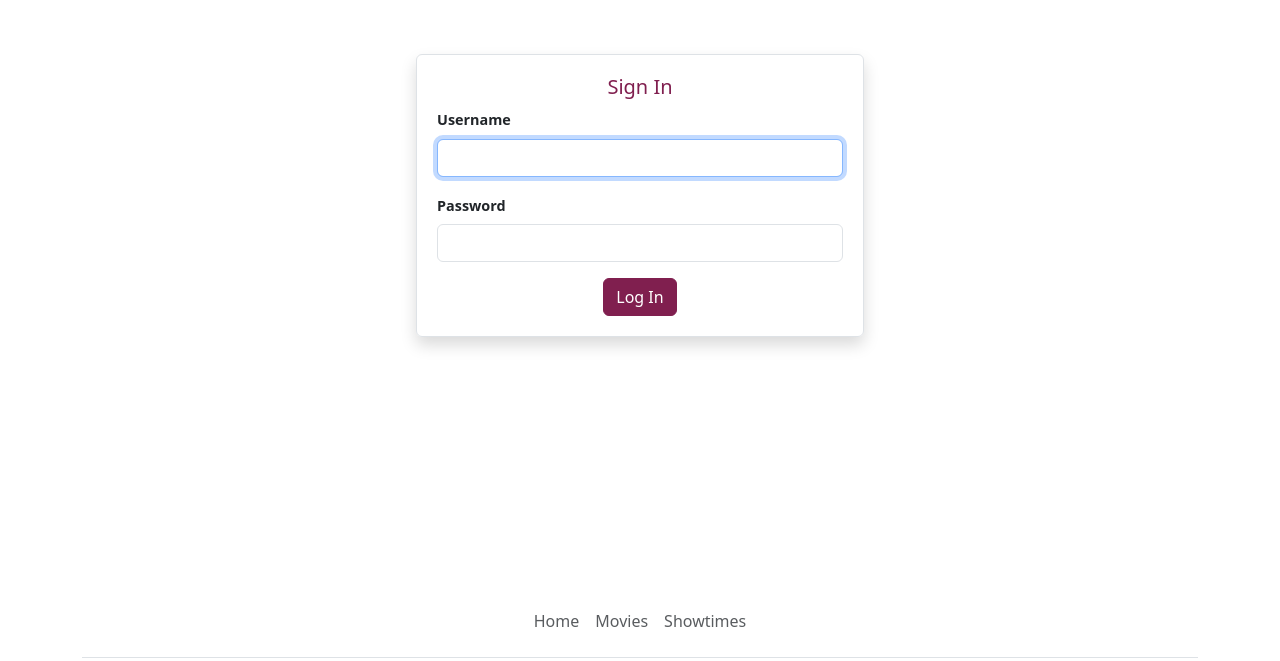
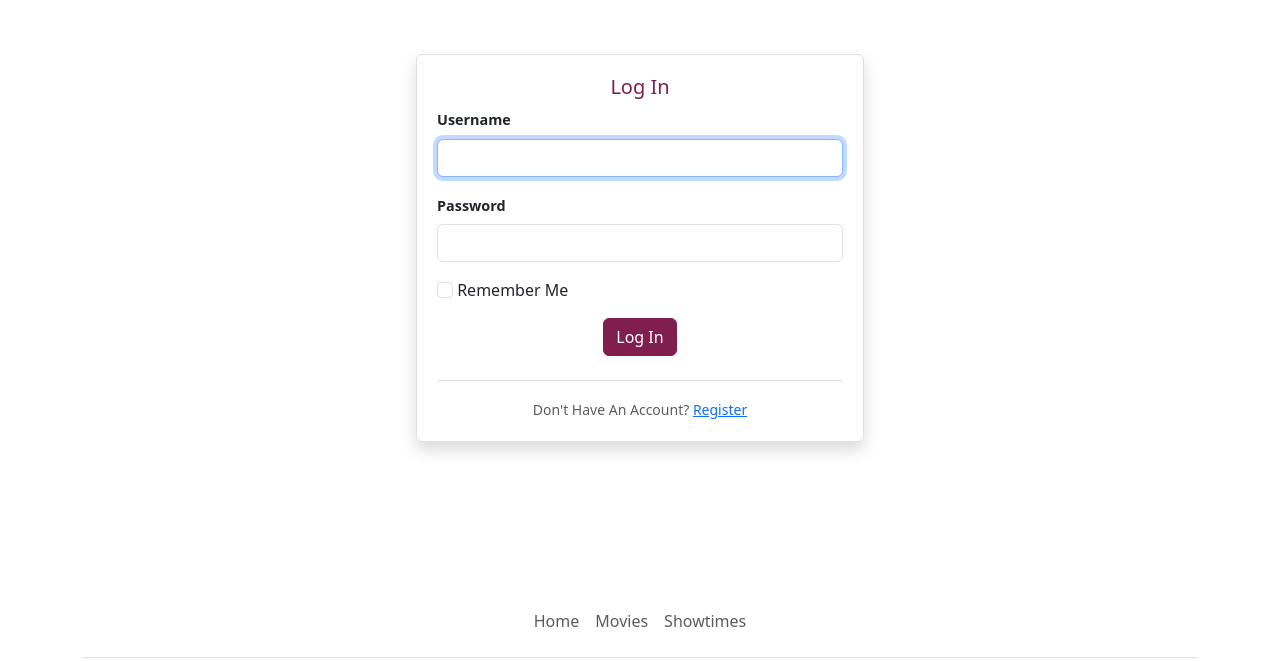
Before and after one commit to mnsrt-pb/TheaterTainment, a Flask app: page /e-login in a window 1280 px wide. Shown: the part 66-727 px from the top of the page. Run offline with Flask 3, Linux system fonts and the light colour scheme; some libraries are stand-ins or nearby versions.

Commit message:
Employee: login & register (incomplete)
Using flask_wtf to create Form classes

```diff
--- a/app.py
+++ b/app.py
@@ -2,12 +2,14 @@ from cs50 import SQL
 from datetime import datetime
 from flask import Flask, flash, redirect, render_template, request, session, url_for
 from flask_session import Session
-
-from helpers import apology, member_login_required, staff_login_required, validate_password, date, check_password_hash, generate_password_hash, database_movies, search_movie, get_title, released
+from forms import RegistrationForm, LoginForm
+from helpers import apology, member_login_required, staff_login_required, date, check_password_hash, generate_password_hash, database_movies, search_movie, get_title, released
 
 
 # Configure application
 app = Flask(__name__)
+app.config['SECRET_KEY'] = '238b73674c2a7a432a1ade61a2ecd214'
+app.config["WTF_CSRF_ENABLED"] = False
 
 # Configure session to use filesystem (instead of signed cookies)
 app.config['SESSION_PERMANENT'] = False
@@ -175,120 +177,79 @@ def coming_soon():
 
 
 @app.route('/e-login', methods=['GET', 'POST'])
-def employee_login():
+def login():
     '''Login employee'''
 
     # Forget any user_id
     session.clear()
 
+    form = LoginForm()
+
     # User reached route via POST (as by submitting a form via POST)
     if request.method == 'POST':
 
-        # Ensure username was submitted
-        if not request.form.get('username'):
-            flash('The Username field is required.')
-            return render_template('employee/login.html', failure=True)
-
-        # Ensure password was submitted
-        elif not request.form.get('password'):
-            flash('The Password field is required.')
-            return render_template('employee/login.html', failure=True)
-
         # Query database for username
-        rows = db.execute('SELECT * FROM staff WHERE username = ?', request.form.get('username'))
+        # rows = db.execute('SELECT * FROM staff WHERE username = ?', request.form.get('username'))
 
         # Ensure username exists and password is correct
-        if len(rows) != 1 or not check_password_hash(rows[0]['hash'], request.form.get('password')):
-            flash('Invalid Username or Password.')
-            return render_template('employee/login.html', failure=True)
+        # if len(rows) != 1 or not check_password_hash(rows[0]['hash'], request.form.get('password')):
+        #     flash('Invalid Username or Password.')
+        #     return render_template('employee/login.html', failure=True)
 
         # Remember which user has logged in
-        session['user_id'] = rows[0]['id']
-        session['user_type'] = 'staff'
+        # session['user_id'] = rows[0]['id']
+        # session['user_type'] = 'staff'
 
         # Redirect user to home page
         return redirect('/')
 
     # User reached route via GET (as by clicking a link or via redirect)
     else:
-        return render_template('employee/login.html')
+        return render_template('employee/login.html', form=form)
 
 
 @app.route('/e-register', methods=['GET', 'POST'])
-def employee_register():
+def register():
     '''Register associate'''
 
     # Forget any user id
     session.clear()
 
-    # User reached route via POST (as by submitting a form via POST)
-    if request.method == 'POST':
-        username, password, confirmation, e_key = (
-            request.form.get('username'),
-            request.form.get('password'),
-            request.form.get('confirmation'),
-            request.form.get('e-key')
-        )
+    form = RegistrationForm()
 
-        # Ensure username was submitted
-        if not username:
-            flash('The Username field is required.')
-            return render_template('employee/register.html', failure=True)
+    if form.validate_on_submit():
+            # flash('Registered!', 'success')
+            # flash('Username alredy exists.', 'success')
+            flash('Registered!', 'success')
+            return redirect('/')
 
-        # Ensure password was submitted
-        elif not password:
-            flash('The Password field is required.')
-            return render_template('employee/register.html', failure=True)
 
-        # Ensure password was submitted
-        elif not e_key:
-            flash('The Employee Key field is required.')
-            return render_template('employee/register.html', failure=True)
 
-        # Ensure passwords match
-        elif password != confirmation:
-            flash('The passwords you enter must match.')
-            return render_template('employee/register.html', failure=True)
+        # # Query database for username
+        # rows = db.execute('SELECT * FROM staff WHERE username = ?', form.username.data)
 
-        # Ensure user is an employee
-        elif employee_key != e_key:
-            flash('Invalid Employee Key.')
-            return render_template('employee/register.html', failure=True)
+        # # Ensure username does not exist
+        # if len(rows) != 0:
+        #     flash('Username already exists.')
+        #     return render_template('employee/register.html', failure=True, link=True)
 
-        # Ensure password requirements are met
-        elif not validate_password(password):
-            flash('Password must meet password requirements.')
-            return render_template('employee/register.html', failure=True)
+        # # Insert a new user to database
+        # db.execute(
+        #     'INSERT INTO staff (form.username.data, hash) VALUES (?, ?);',
+        #     username,
+        #     generate_password_hash(form.password.data)
+        # )
+        # flash('Registered!', 'success')
 
-        # Query database for username
-        rows = db.execute('SELECT * FROM staff WHERE username = ?', username)
+        # # Query database for user id
+        # row = db.execute('SELECT id FROM staff WHERE username = ?', username)
 
-        # Ensure username does not exist
-        if len(rows) != 0:
-            flash('Username already exists.')
-            return render_template('employee/register.html', failure=True, link=True)
+        # # Log in user
+        # session['user_id'] = row[0]['id']
+        # session['user_type'] = 'employee'
 
-        # Insert a new user to database
-        db.execute(
-            'INSERT INTO staff (username, hash) VALUES (?, ?);',
-            username,
-            generate_password_hash(password)
-        )
-        flash('Registered!')
-
-        # Query database for user id
-        row = db.execute('SELECT id FROM staff WHERE username = ?', username)
-
-        # Log in user
-        session['user_id'] = row[0]['id']
-        session['user_type'] = 'employee'
-
-        # Redirect user to home page
-        return redirect('/')
-
-    # User reached route via GET (as by clicking a link or via redirect)
     else:
-        return render_template('employee/register.html')
+        return render_template('employee/register.html', form=form)
 
 
 @app.route('/inactivate', methods=['GET', 'POST'])
@@ -366,31 +327,31 @@ def member_login():
 
     # User reached route via POST (as by submitting a form via POST)
     if request.method == 'POST':
-        # Ensure username was submitted
-        if not request.form.get('username'):
-            return apology('must provide username', 'employee/layout.html', 403)
+        # # Ensure username was submitted
+        # if not request.form.get('username'):
+        #     return apology('must provide username', 'employee/layout.html', 403)
 
-        # Ensure password was submitted
-        elif not request.form.get('password'):
-            return apology('must provide password', 'employee/layout.html', 403)
+        # # Ensure password was submitted
+        # elif not request.form.get('password'):
+        #     return apology('must provide password', 'employee/layout.html', 403)
 
-        # Query database for username
-        rows = db.execute(
-            'SELECT * FROM users WHERE username = ?', request.form.get('username')
-        )
+        # # Query database for username
+        # rows = db.execute(
+        #     'SELECT * FROM users WHERE username = ?', request.form.get('username')
+        # )
 
-        # Ensure username exists and password is correct
-        if len(rows) != 1 or not check_password_hash(
-            rows[0]['hash'], request.form.get('password')
-        ):
-            return apology('invalid username and/or password', 'employee/layout.html', 403)
+        # # Ensure username exists and password is correct
+        # if len(rows) != 1 or not check_password_hash(
+        #     rows[0]['hash'], request.form.get('password')
+        # ):
+        #     return apology('invalid username and/or password', 'employee/layout.html', 403)
 
-        # Remember which user has logged in
-        session['user_id'] = rows[0]['id']
-        session['user_type'] = 'member'
-        session['failure'] = False
+        # # Remember which user has logged in
+        # session['user_id'] = rows[0]['id']
+        # session['user_type'] = 'member'
+        # session['failure'] = False
 
-        # Redirect user to home page
+        # # Redirect user to home page
         return redirect('/')
 
     # User reached route via GET (as by clicking a link or via redirect)
@@ -460,3 +421,7 @@ def tickets():
     '''Display tickets data'''
 
     return apology('TODO', 'employee/layout.html', 403)
+
+
+# if __name__ == '__main__':
+#     app.run(debug=True)
--- /dev/null
+++ b/forms.py
@@ -0,0 +1,44 @@
+from flask_wtf import FlaskForm
+from wtforms import StringField, PasswordField, SubmitField, BooleanField
+from wtforms.validators import ValidationError, InputRequired, DataRequired, Length, Email, EqualTo
+
+
+class RegistrationForm(FlaskForm):
+    def validate_key(form, key):
+        if key.data != 'ASDF123!!45':
+            raise ValidationError('Invalid Employee Key.')
+
+    def validate_password(form, password):
+        has_num, has_upper, has_lower, has_special_char = False, False, False, False
+
+        for char in password.data:
+            if char.isnumeric():
+                has_num = True
+            elif char.isupper():
+                has_upper = True
+            elif char.islower():
+                has_lower = True
+            elif char in '[@_!#$%^&*()<>?/\|}{~:]':
+                has_special_char = True
+
+        if not(has_num and has_upper and has_lower and has_special_char):
+            raise ValidationError('Pasword does not meet requirements.')
+
+    username = StringField('Username',
+                           validators=[DataRequired(), Length(min=2, max=20)])
+    password = PasswordField('Password',
+                             validators=[DataRequired(), Length(min=8)])
+    confirmation = PasswordField('Confirm Password',
+                             validators=[DataRequired(), EqualTo('password', message='Passwords must match')])
+    e_key = PasswordField('Employee Key',
+                             validators=[DataRequired(), validate_key])
+    submit = SubmitField('Register')
+
+
+class LoginForm(FlaskForm):
+    username = StringField('Username',
+                           validators=[DataRequired(), Length(min=2, max=20)])
+    password = PasswordField('Password',
+                             validators=[DataRequired()])
+    remember = BooleanField('Remember Me')
+    submit = SubmitField('Log In')
--- a/templates/employee/layout.html
+++ b/templates/employee/layout.html
@@ -35,11 +35,11 @@
                                   Movies
                                 </a>
                                 <ul class="dropdown-menu">
-                                    <li><a class="dropdown-item" href="/all-movies">All Movies</a></li>
-                                    <li><a class="dropdown-item" href="/now-playing">Now Playing</a></li>
-                                    <li><a class="dropdown-item" href="/coming-soon">Coming Soon</a></li>
+                                    <li><a class="dropdown-item" href="{{ url_for('all_movies') }}">All Movies</a></li>
+                                    <li><a class="dropdown-item" href="{{ url_for('now_playing') }}">Now Playing</a></li>
+                                    <li><a class="dropdown-item" href="{{ url_for('coming_soon') }}">Coming Soon</a></li>
                                     <li><hr class="dropdown-divider"></li>
-                                    <li><a class="dropdown-item" href="/add-movie">Add Movie</a></li>
+                                    <li><a class="dropdown-item" href="{{ url_for('add_movie') }}">Add Movie</a></li>
                                 </ul>
                             </li>
                             <li class="nav-item dropdown">
@@ -47,52 +47,56 @@
                                   Showtimes
                                 </a>
                                 <ul class="dropdown-menu">
-                                    <li><a class="dropdown-item" href="/all-showtimes">All Showtimes</a></li>
-                                    <li><a class="dropdown-item" href="/past-showtimes">Past Showtimes</a></li>
-                                    <li><a class="dropdown-item" href="/showtimes-now">Showtimes Now</a></li>
+                                    <li><a class="dropdown-item" href="{{ url_for('all_showtimes') }}">All Showtimes</a></li>
+                                    <li><a class="dropdown-item" href="{{ url_for('past_showtimes') }}">Past Showtimes</a></li>
+                                    <li><a class="dropdown-item" href="{{ url_for('showtimes_now') }}">Showtimes Now</a></li>
                                     <li><hr class="dropdown-divider"></li>
-                                    <li><a class="dropdown-item" href="/add-showtime">Add showtime</a></li>
+                                    <li><a class="dropdown-item" href="{{ url_for('add_showtime') }}">Add showtime</a></li>
                                 </ul>
                             </li>
-                            <li class="nav-item"><a class="nav-link" href="/auditoriums">Auditoriums</a></li>
-                            <li class="nav-item"><a class="nav-link" href="/tickets">Tickets</a></li>
+                            <li class="nav-item"><a class="nav-link" href="{{ url_for('auditoriums') }}">Auditoriums</a></li>
+                            <li class="nav-item"><a class="nav-link" href="{{ url_for('tickets') }}">Tickets</a></li>
                         </ul>
                         <ul class="navbar-nav ms-auto mt-2">
-                            <li class="nav-item"><a class="nav-link" href="/logout">Log Out</a></li>
+                            <li class="nav-item"><a class="nav-link" href="{{ url_for('logout') }}">Log Out</a></li>
                         </ul>
                     {% else %}
                         <ul class="navbar-nav me-auto mt-2">
                             <li class="nav-item"><a class="nav-link" href="/">Home</a></li>
                         </ul>
                         <ul class="navbar-nav ms-auto mt-2">
-                            <li class="nav-item"><a class="nav-link" href="/e-login">Sign In</a></li>
-                            <li class="nav-item"><a class="nav-link" href="/e-register">Create Account</a></li>
+                            <li class="nav-item"><a class="nav-link" href="{{ url_for('login') }}">Sign In</a></li>
+                            <li class="nav-item"><a class="nav-link" href="{{ url_for('register') }}">Create Account</a></li>
                         </ul>
                     {% endif %}
                 </div>
             </div>
         </nav>
 
-        {% if get_flashed_messages() %}
+        {% with messages =  get_flashed_messages(with_categories=true) %}
+            {% if messages %}
             <header class="mt-4">
-                {% if link and failure %}
+                    {% for category, message in messages %}
+                        {% if category == 'link' %}
                         <div class="alert alert-danger mb-0 text-center" role="alert">
-                    {{ get_flashed_messages() | join(" ") }} Try <a href="/e-login" class="alert-link">logging</a> in.
+                            {{ message }} Try <a href="/e-login" class="alert-link">logging</a> in.
                         </div>
 
-                {% elif failure %}
+                        {% elif category == 'failure' %}
                         <div class="alert alert-danger mb-0 text-center" role="alert">
-                    {{ get_flashed_messages() | join(" ") }}
+                            {{ message }}
                         </div>
 
-                {% else %}
+                        {% elif category == 'success' %}
                         <div class="alert alert-success mb-0 text-center" role="alert">
-                    {{ get_flashed_messages() | join(" ") }}
+                            {{ message }}
                         </div>
 
                         {% endif %}
+                    {% endfor %}
                 </header>
             {% endif %}
+        {% endwith %}
 
         <main class="container container-fluid py-5 text-center flex-shrink-0">
             <div class="container">
@@ -105,11 +109,11 @@
                 <ul class="nav justify-content-center border-bottom pb-3 mb-3">
                     {% if not session["user_id"]%}
                         <li class="nav-item"><a href="/" class="nav-link px-2 text-muted">Home</a></li>
-                        <li class="nav-item"><a href="/movies" class="nav-link px-2 text-muted">Movies</a></li>
-                        <li class="nav-item"><a href="/showtimes" class="nav-link px-2 text-muted">Showtimes</a></li>
+                        <li class="nav-item"><a href="{{ url_for('movies') }}" class="nav-link px-2 text-muted">Movies</a></li>
+                        <li class="nav-item"><a href="{{ url_for('showtimes') }}" class="nav-link px-2 text-muted">Showtimes</a></li>
                     {% else %}
-                        <li class="nav-item"><a href="/add-movie" class="nav-link px-2 text-muted">Add Movie</a></li>
-                        <li class="nav-item"><a href="/add-showtime" class="nav-link px-2 text-muted">Add Showtime</a></li>
+                        <li class="nav-item"><a href="{{ url_for('add_movie') }}" class="nav-link px-2 text-muted">Add Movie</a></li>
+                        <li class="nav-item"><a href="{{ url_for('add_showtime') }}" class="nav-link px-2 text-muted">Add Showtime</a></li>
                     {% endif %}
                 </ul>
 
--- a/templates/employee/login.html
+++ b/templates/employee/login.html
@@ -1,26 +1,54 @@
 {% extends "employee/layout.html" %}
 
 {% block title %}
-    Sign In
+    Log In
 {% endblock %}
 
 {% block main %}
     <div class="border container cont-1 rounded shadow">
+        <div class="mb-4">
+            <form action="" method="POST" class="needs-validation" novalidate>
+                <h5 class="color-dark">Log In</h5>
 
-        <form action="/e-login" method="post">
-            <h5 class="color-dark">Sign In</h5>
+                {{ form.hidden_tag() }}
+                <div class="left-align mb-3">
+                    {{ form.username.label(class="font-bold form-label font-sm mx-auto w-auto" )}}
 
-            <div class="mb-3 left-align">
-                <label class="font-bold form-label font-sm mx-auto w-auto">Username</label>
-                <input autocomplete="off" autofocus class="form-control" name="username" type="text">
-            </div>
-            <div class="mb-3 left-align">
-                <label class="font-bold form-label font-sm mx-auto w-auto">Password</label>
-                <input autocomplete="off" autofocus class="form-control" name="password" type="password">
-            </div>
-
-            <button class="btn btn-primary" type="submit">Log In</button>
-        </form>
-
+                    {% if form.username.errors %}
+                        {{ form.username(autocomplete="off", autofocus=true, class="form-control is-invalid")}}
+                        <div class="invalid-feedback">
+                            {% for error in form.username.errors %}
+                                <span>{{ error }}</span>
+                            {% endfor %}
+                        </div>
+                    {% else %}
+                        {{ form.username(autocomplete="off", autofocus=true, class="form-control")}}
+                    {% endif %}
+                </div>
+                <div class="left-align mb-3">
+                    {{ form.password.label(class="font-bold form-label font-sm mx-auto w-auto")}}
+                    {% if form.password.errors %}
+                        {{ form.password(autocomplete="off", autofocus=true, class="form-control is-invalid")}}
+                        <div class="invalid-feedback">
+                            {% for error in form.password.errors %}
+                                <span>{{ error }}</span>
+                            {% endfor %}
+                        </div>
+                    {% else %}
+                        {{ form.password(autocomplete="off", autofocus=true, class="form-control")}}
+                    {% endif %}
+                </div>
+                <div class="left-align mb-3">
+                    {{ form.remember(class="form-check-input")}}
+                    {{ form.remember.label(class="form-check-input-label")}}
+                </div>
+                {{form.submit(class="btn btn-primary")}}
+            </form>
+        </div>
+        <div class="border-top pt-3">
+            <small class="text-muted">
+                Don't Have An Account? <a class="ml-2" href="{{ url_for('register') }}">Register</a>
+            </small>
+        </div>
     </div>
 {% endblock %}
```
Also changed, not shown: helpers.py (+2 -19 lines), requirements.txt (added, +15 -0 lines), templates/employee/register.html (+55 -13 lines), 2 other files. Lines whose indentation alone changed are shown as unchanged.
